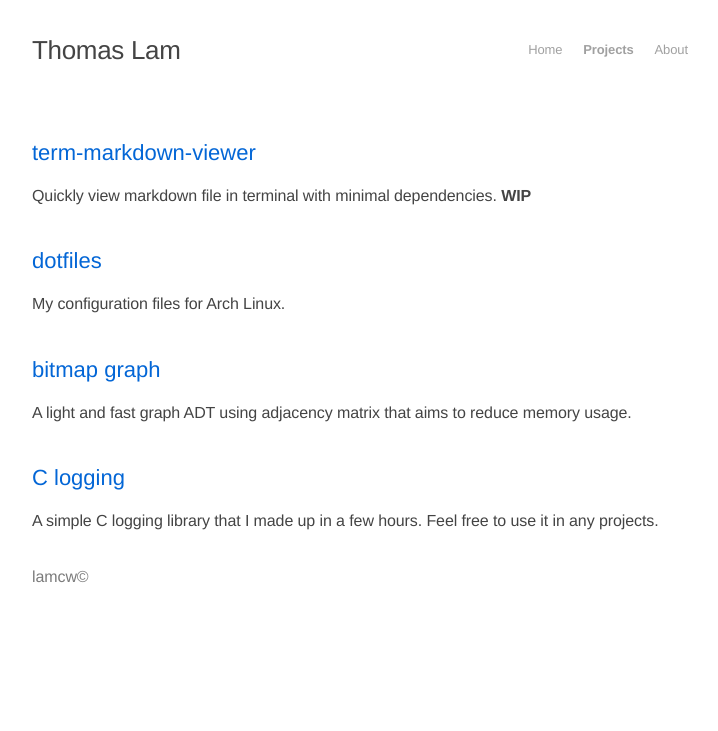
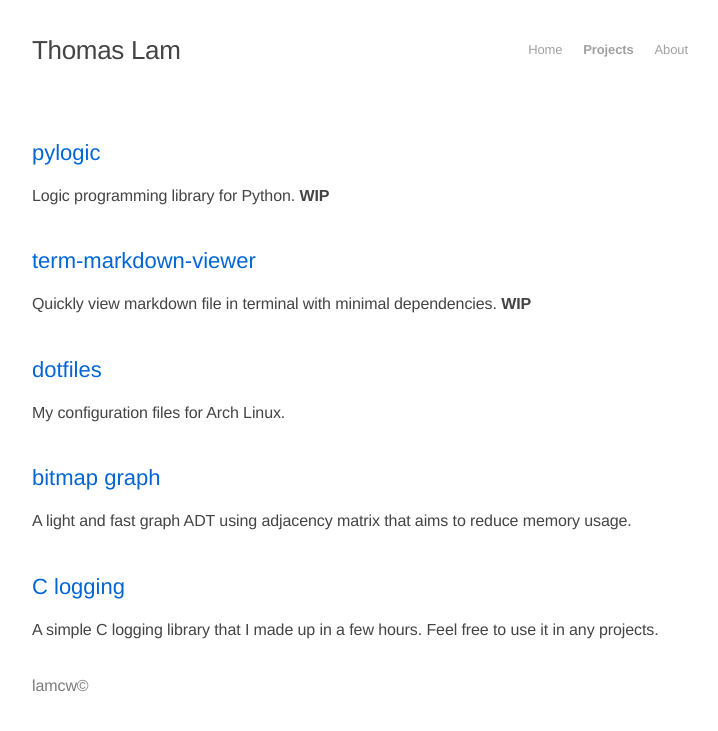
Before and after one commit to lamcw/lamcw.github.io, a Jekyll site: the page built from _pages/projects.md, in a window 1280 px wide. Shown: the top 731 px of the page, without its empty margins (280-998 px from the left). Built offline with Jekyll 4.4.1, drawn with Linux system fonts in a browser that asks for light colours; some web fonts are replaced.

Commit message:
Updated site content.
Signed-off-by: lamcw <thomas@lamcw.com>

```diff
--- a/_pages/projects.md
+++ b/_pages/projects.md
@@ -4,8 +4,11 @@ title: Projects
 permalink: /projects/
 ---
 
+### [pylogic](https://github.com/lamcw/pylogic)
+Logic programming library for Python. **WIP**
+
 ### [term-markdown-viewer](https://github.com/lamcw/term-markdown-viewer)
- Quickly view markdown file in terminal with minimal dependencies. **WIP**
+Quickly view markdown file in terminal with minimal dependencies. **WIP**
 
 ### [dotfiles](https://github.com/lamcw/dotfiles)
 My configuration files for Arch Linux.
```
Also changed, not shown: _drafts/test.md (+1 -0 lines).
